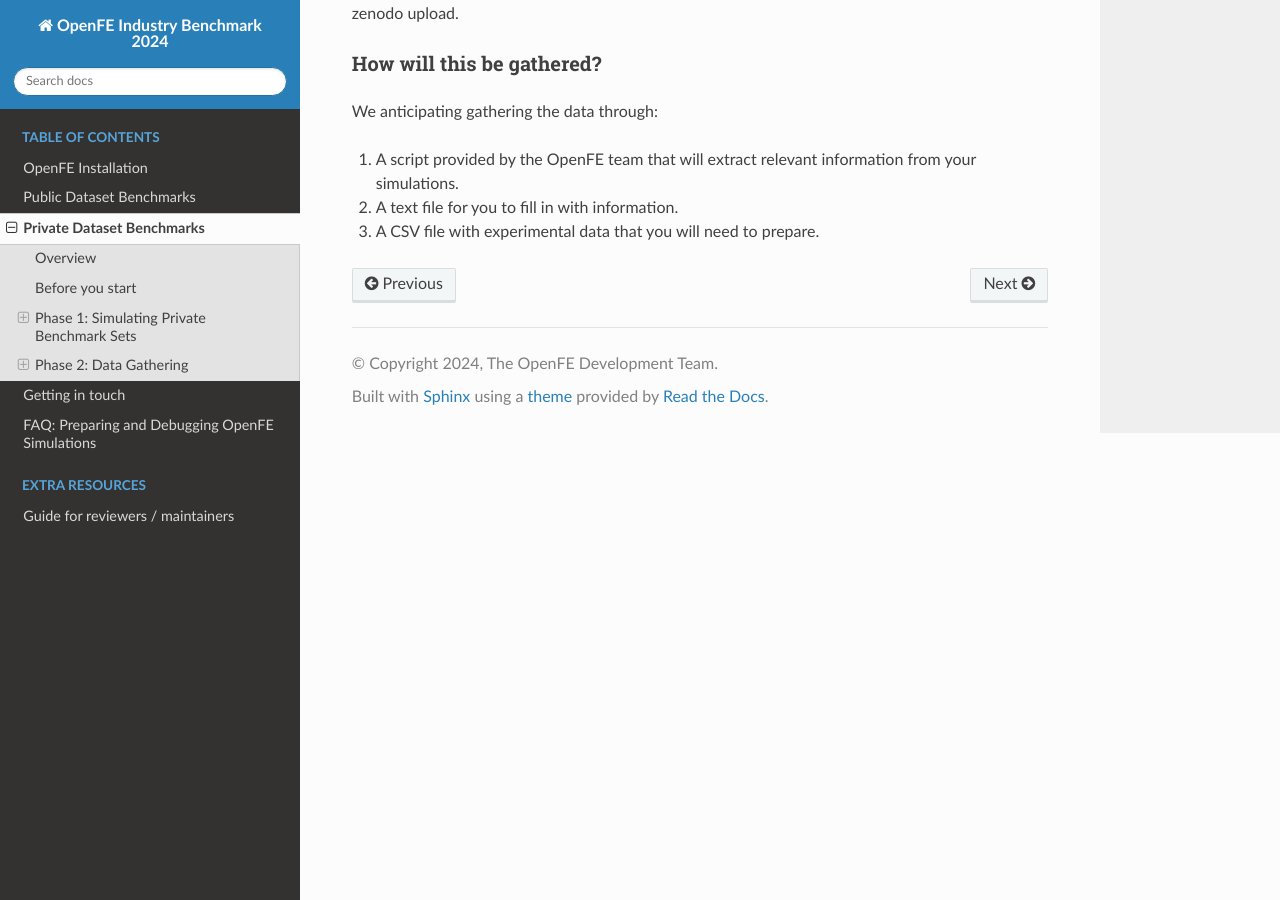
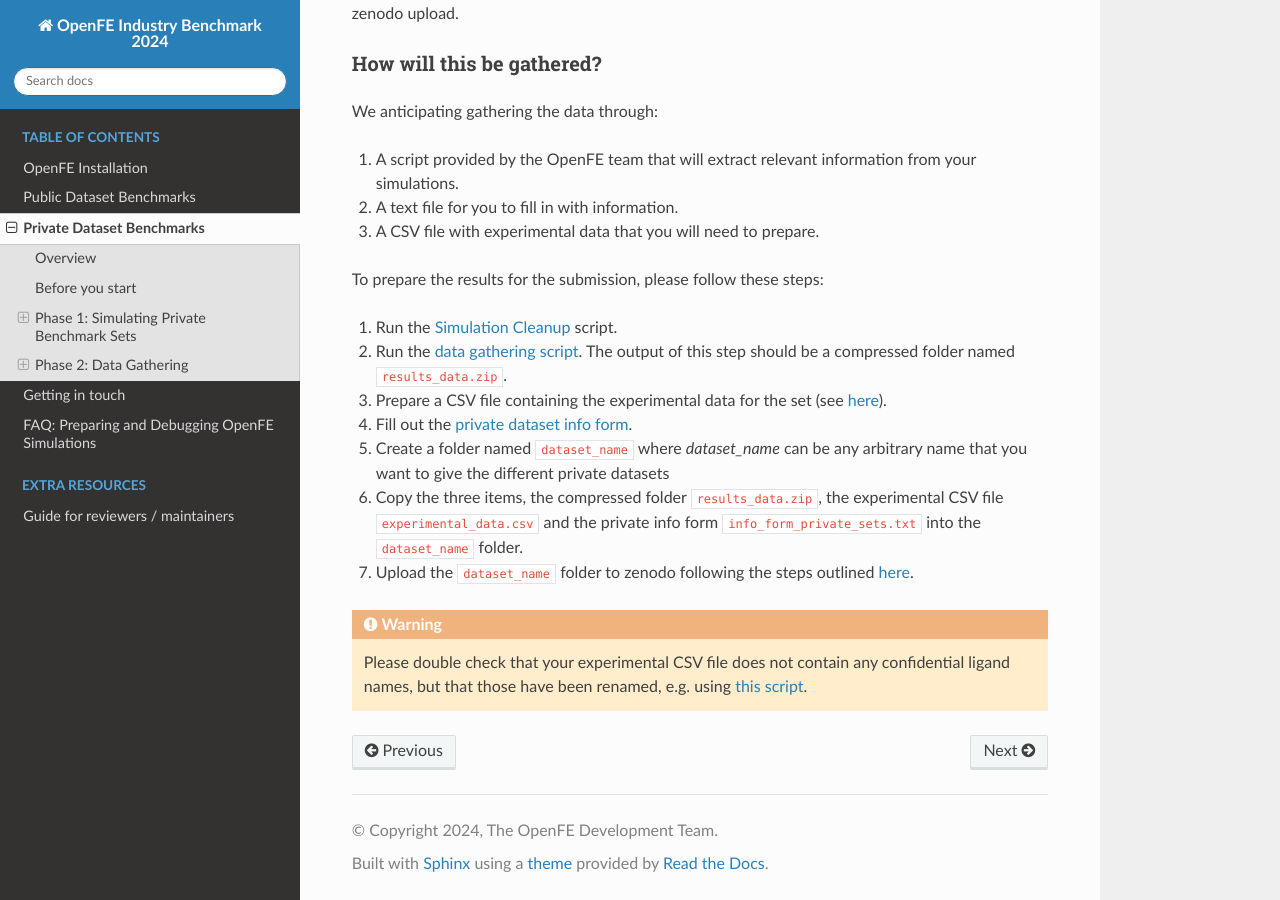
Before and after one commit to OpenFreeEnergy/IndustryBenchmarks2024, a Sphinx documentation site: the page built from docs/source/private/overview.rst, in a window 1280 px wide and 900 px high, scrolled down 5267 px. Built offline with Sphinx 7.4.7 and the Read the Docs theme 3.1.0, drawn with Linux system fonts in a browser that asks for light colours.

Commit message:
Add private upload instructions

```diff
--- a/docs/source/private/overview.rst
+++ b/docs/source/private/overview.rst
@@ -191,6 +191,8 @@ Reproducible failures which result in broken networks can be fixed using the sam
 Phase 2: Data Gathering
 ***********************
 
+.. _exp-csv-file:
+
 What data will we gather?
 =========================
 
@@ -262,3 +264,16 @@ We anticipating gathering the data through:
 1. A script provided by the OpenFE team that will extract relevant information from your simulations.
 2. A text file for you to fill in with information.
 3. A CSV file with experimental data that you will need to prepare.
+
+To prepare the results for the submission, please follow these steps:
+
+1. Run the :ref:`post-simulation cleanup` script.
+2. Run the :ref:`data gathering script <gathering_of_results>`. The output of this step should be a compressed folder named ``results_data.zip``.
+3. Prepare a CSV file containing the experimental data for the set (see :ref:`here <exp-csv-file>`).
+4. Fill out the :ref:`private dataset info form <private info form>`.
+5. Create a folder named ``dataset_name`` where `dataset_name` can be any arbitrary name that you want to give the different private datasets
+6. Copy the three items, the compressed folder ``results_data.zip``, the experimental CSV file ``experimental_data.csv`` and the private info form ``info_form_private_sets.txt`` into the ``dataset_name`` folder.
+7. Upload the ``dataset_name`` folder to zenodo following the steps outlined :ref:`here <upload_of_results>`.
+
+.. warning::
+   Please double check that your experimental CSV file does not contain any confidential ligand names, but that those have been renamed, e.g. using :ref:`this script <rename-csv-ligands>`.
--- a/docs/source/public/overview.rst
+++ b/docs/source/public/overview.rst
@@ -729,8 +729,8 @@ The results from this benchmarking study will be submitted to the OpenFE team vi
 
 To upload the data, please follow these steps:
 
-1. Run the :ref:`post-simulation cleanup`.
-2. Run the :ref:`data gathering script <gathering_of_results>`.
+1. Run the :ref:`post-simulation cleanup` script.
+2. Run the :ref:`data gathering script <gathering_of_results>`. The output of this step should be a compressed folder named ``results_data.zip``.
 3. Upload the compressed results folder to zenodo.
 
   a) Go to `zenodo <https://zenodo.org/communities/openfreeenergy/records?q=&l=list&p=1&s=10&sort=newest>`_ to upload the data to the Open Free Energy organization.
```
